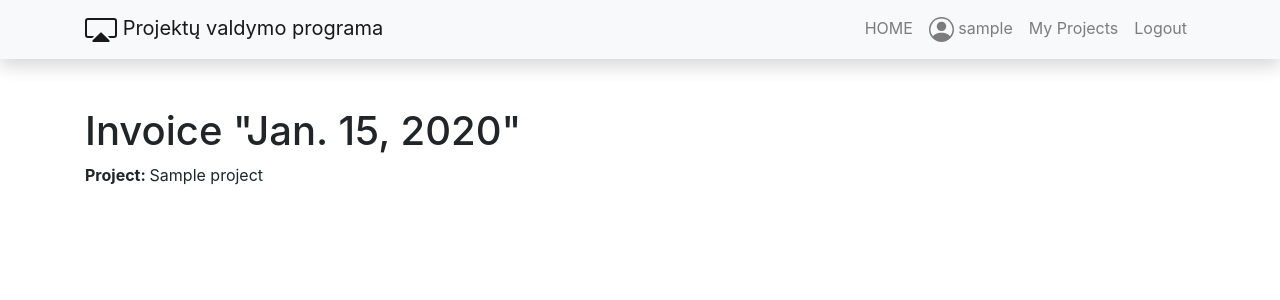
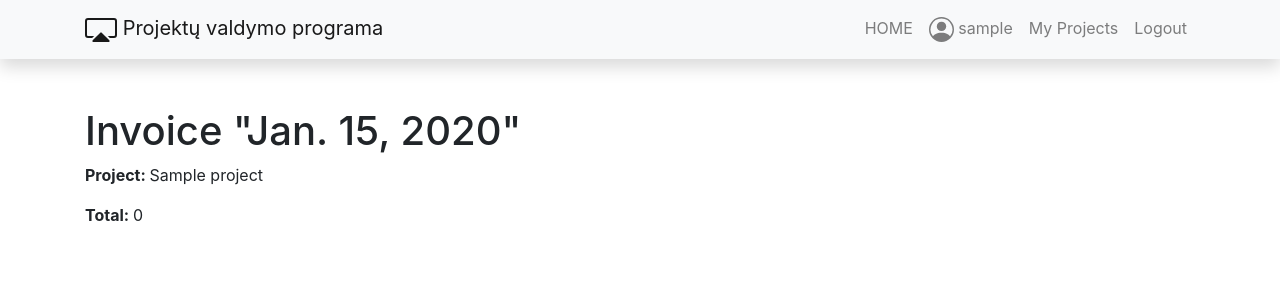
Before and after one commit to DonatasNoreika/project_manager_2023_09, a Django app: page /projects/1/invoices/1 in a window 1280 px wide. Shown: the top 300 px of the page. Run offline with Django 4.2, Linux system fonts and the light colour scheme; a user stored in the database is signed in; tables that the repository leaves empty hold one stand-in row (values such as "Sample post"); data that the repository does not hold is empty; some libraries are stand-ins or nearby versions.

Commit message:
+Leistų peržiūrėti darbus ir bendrą sumą

```diff
--- a/mysite/projects/models.py
+++ b/mysite/projects/models.py
@@ -32,6 +32,11 @@ class Invoice(models.Model):
     date = models.DateField(verbose_name="Date")
     project = models.ForeignKey(to="Project", verbose_name="Project", on_delete=models.CASCADE, related_name="invoices")
 
+    def total(self):
+        total = 0
+        for job in self.project.jobs.all():
+            total += job.price
+        return total
 
 class Project(models.Model):
     title = models.CharField(verbose_name="Title", max_length=50)
--- a/mysite/projects/templates/invoice.html
+++ b/mysite/projects/templates/invoice.html
@@ -5,4 +5,10 @@
 {% block "content" %}
 <h1>Invoice "{{ invoice.date }}"</h1>
 <p><strong>Project: </strong>{{ invoice.project.title }}</p>
+<ol>
+{% for job in invoice.project.jobs.all %}
+<li>{{ job.title }} - {{ job.price}} </li>
+{% endfor %}
+</ol>
+<p><strong>Total: </strong>{{ invoice.total }}</p>
 {% endblock %}
```
